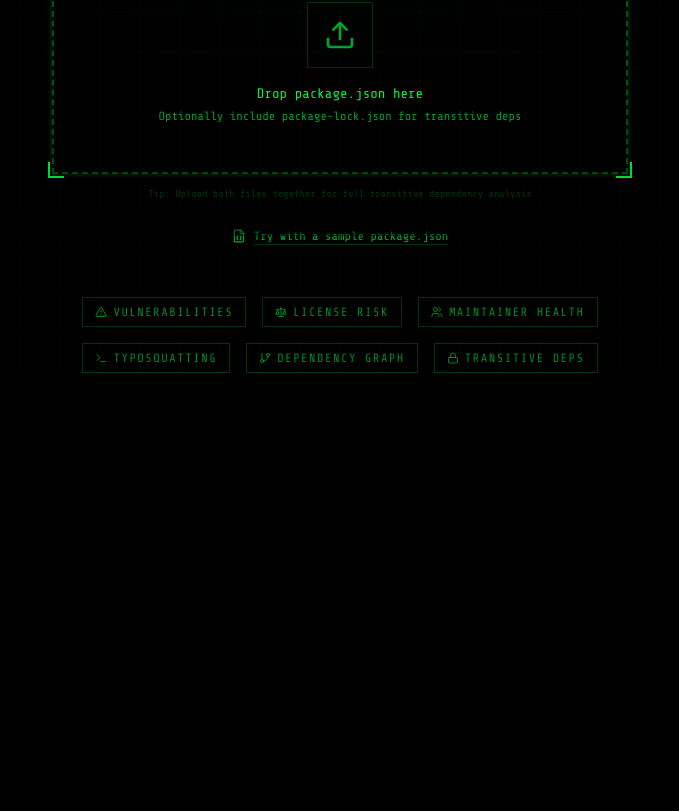
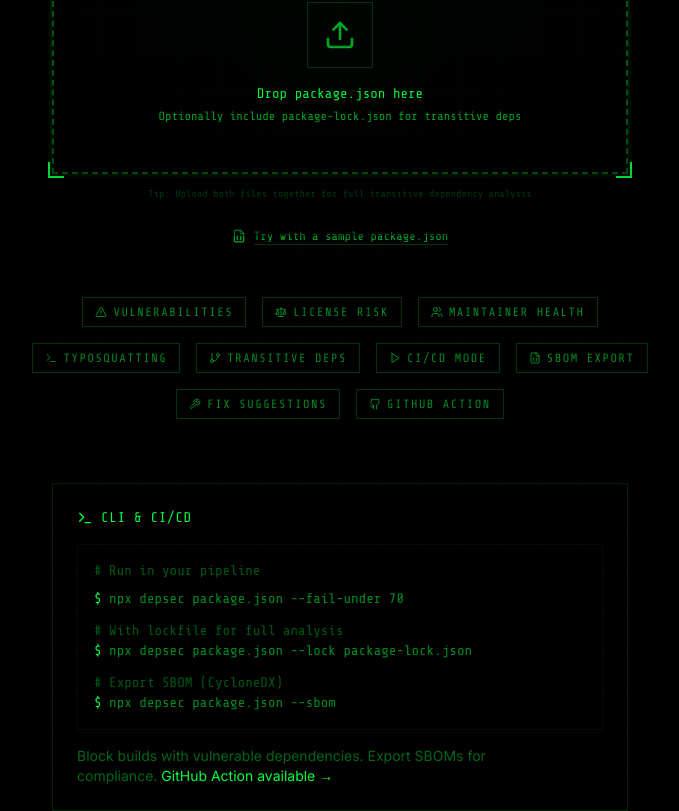
Before and after one commit to AndriGitDev/DepSec, a Next.js app: page / in a window 1280 px wide. Shown: the part 564-1375 px from the top of the page, without its empty margins (300-979 px from the left). Before the commit the page ends 937 px from the top, so only its background shows below. Built offline with nearby package versions, Linux system fonts and the light colour scheme.

Commit message:
feat: Add new features to landing page
- Added CI/CD Mode, SBOM Export, Fix Suggestions, GitHub Action to feature tags
- Added CLI section showing usage examples
- Links to GitHub Action documentation

```diff
--- a/src/app/page.tsx
+++ b/src/app/page.tsx
@@ -10,6 +10,10 @@
   Users,
   GitBranch,
   Lock,
+  Play,
+  FileJson,
+  Wrench,
+  Github,
 } from "lucide-react";
 import { FileDropZone } from "@/components/upload/FileDropZone";
 import { SampleLoader } from "@/components/upload/SampleLoader";
@@ -22,8 +26,11 @@
   { label: "License Risk", icon: Scale },
   { label: "Maintainer Health", icon: Users },
   { label: "Typosquatting", icon: Terminal },
-  { label: "Dependency Graph", icon: GitBranch },
-  { label: "Transitive Deps", icon: Lock },
+  { label: "Transitive Deps", icon: GitBranch },
+  { label: "CI/CD Mode", icon: Play },
+  { label: "SBOM Export", icon: FileJson },
+  { label: "Fix Suggestions", icon: Wrench },
+  { label: "GitHub Action", icon: Github },
 ];
 
 export default function Home() {
@@ -264,6 +271,33 @@
           ))}
         </div>
 
+        {/* CLI Section */}
+        <div
+          className="mt-16 animate-fade-slide-up"
+          style={{ animationDelay: "1.6s", opacity: 0 }}
+        >
+          <div className="border border-phosphor-dim/20 p-6 text-left max-w-xl mx-auto">
+            <div className="flex items-center gap-2 mb-4">
+              <Terminal className="h-4 w-4 text-phosphor" />
+              <span className="font-mono text-sm text-phosphor uppercase tracking-wider">CLI & CI/CD</span>
+            </div>
+            <div className="font-mono text-sm text-phosphor-dim/80 bg-black/50 p-4 border border-phosphor-dim/10 overflow-x-auto">
+              <div className="text-phosphor-dim/50 mb-2"># Run in your pipeline</div>
+              <div><span className="text-phosphor">$</span> npx depsec package.json --fail-under 70</div>
+              <div className="mt-3 text-phosphor-dim/50"># With lockfile for full analysis</div>
+              <div><span className="text-phosphor">$</span> npx depsec package.json --lock package-lock.json</div>
+              <div className="mt-3 text-phosphor-dim/50"># Export SBOM (CycloneDX)</div>
+              <div><span className="text-phosphor">$</span> npx depsec package.json --sbom</div>
+            </div>
+            <p className="mt-4 font-sans text-sm text-phosphor-dim/60">
+              Block builds with vulnerable dependencies. Export SBOMs for compliance.
+              <a href="https://github.com/AndriGitDev/DepSec#github-action" target="_blank" rel="noopener noreferrer" className="text-phosphor hover:underline ml-1">
+                GitHub Action available →
+              </a>
+            </p>
+          </div>
+        </div>
+
       </div>
     </div>
   );
```
